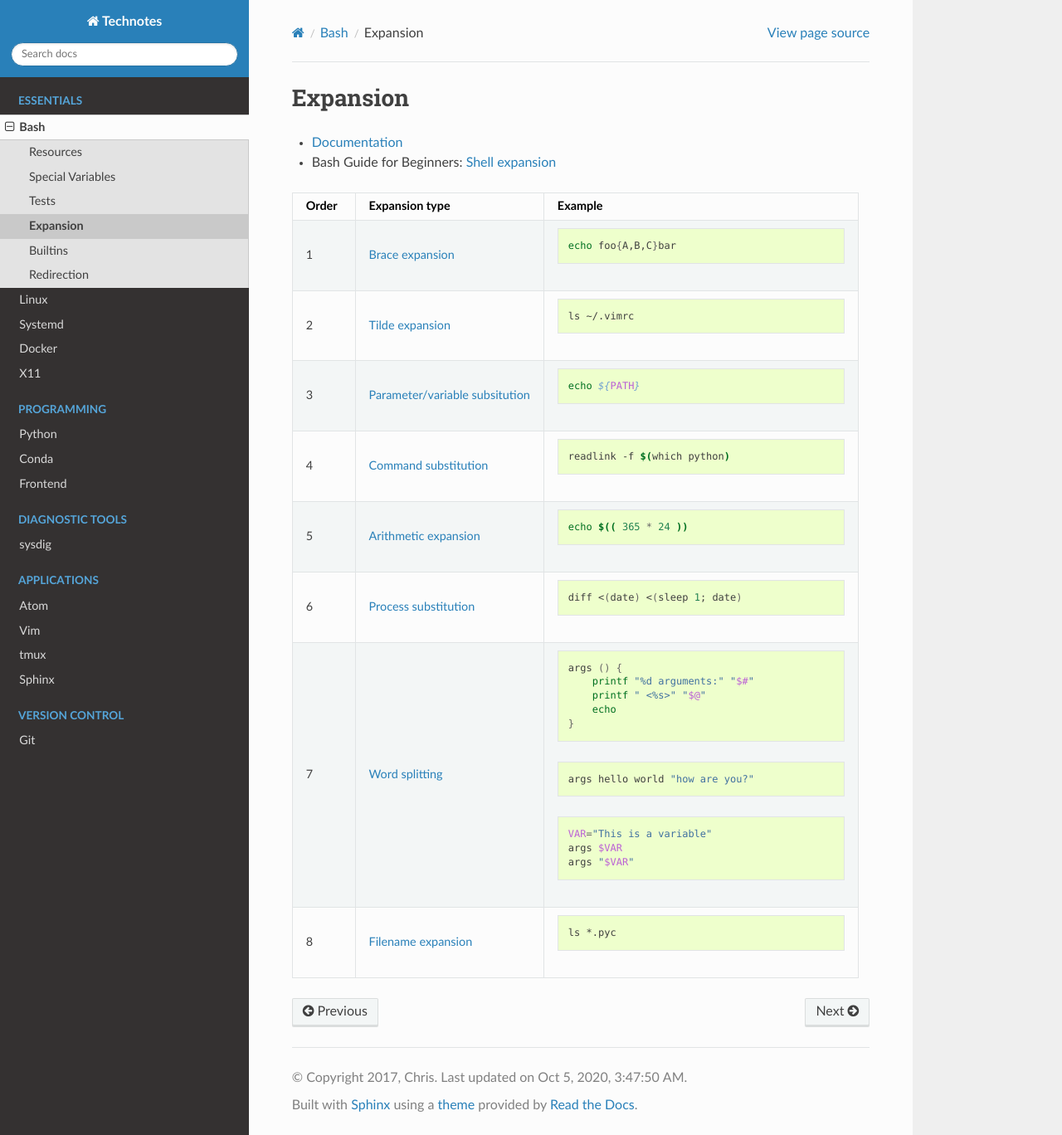
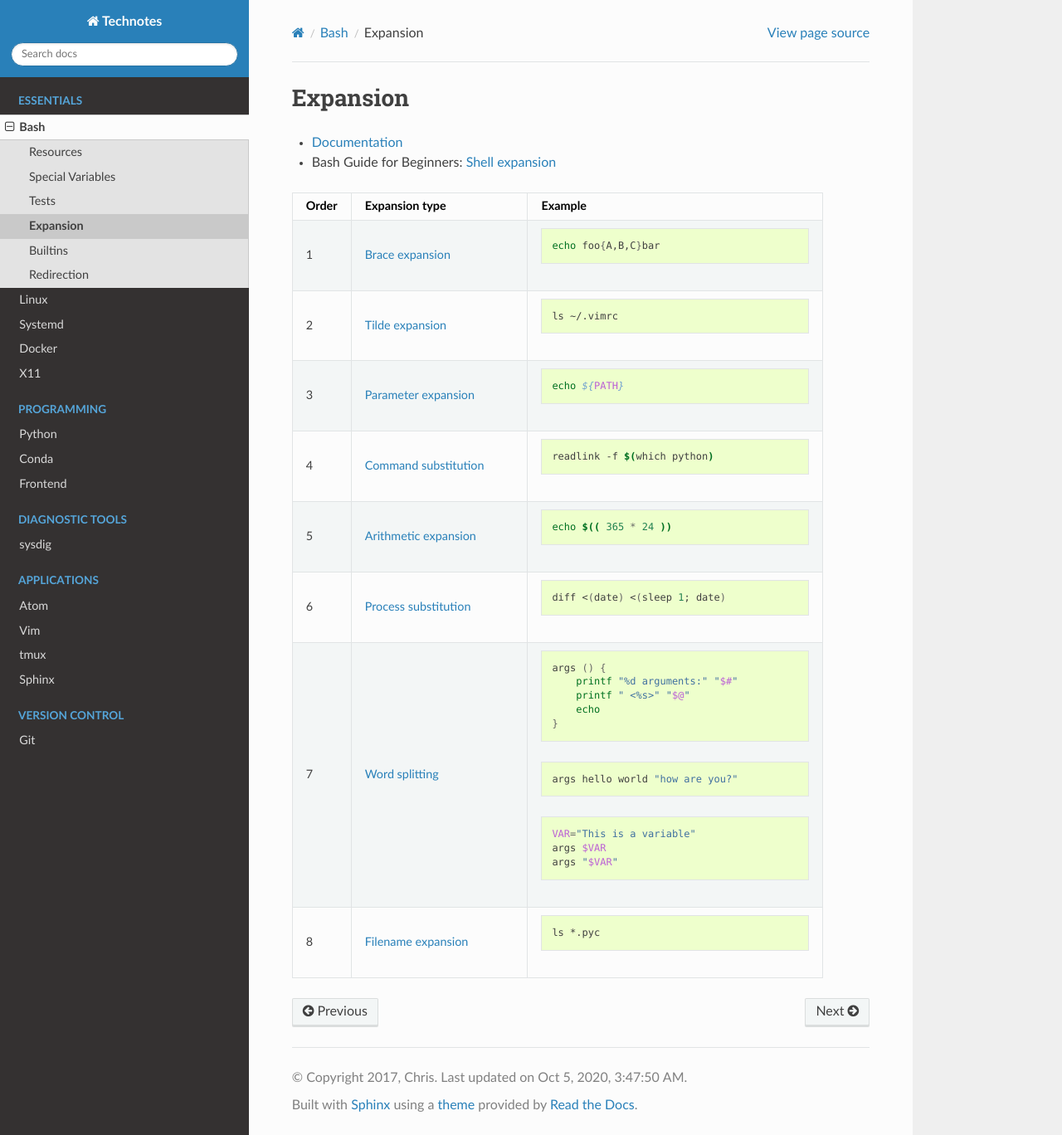
Before and after one commit to heterotopian/technotes, a Sphinx documentation site: the page built from source/bash/expansion.rst, in a window 1280 px wide and 1368 px high. Shown: the whole window at 83% size. Built offline with Sphinx 7.4.7 and the Read the Docs theme 2.0.0, drawn with Linux system fonts in a browser that asks for light colours.

Commit message:
Change item name

```diff
--- a/source/bash/expansion.rst
+++ b/source/bash/expansion.rst
@@ -29,7 +29,7 @@ Expansion
             ls ~/.vimrc
 
     * - 3
-      - `Parameter/variable subsitution`_
+      - `Parameter expansion`_
       - ::
 
             echo ${PATH}
@@ -82,7 +82,7 @@ Expansion
 
 .. _Brace expansion: https://www.gnu.org/software/bash/manual/html_node/Brace-Expansion.html
 .. _Tilde expansion: https://www.gnu.org/software/bash/manual/html_node/Tilde-Expansion.html
-.. _Parameter/variable subsitution: https://www.gnu.org/software/bash/manual/html_node/Shell-Parameter-Expansion.html
+.. _Parameter expansion: https://www.gnu.org/software/bash/manual/html_node/Shell-Parameter-Expansion.html
 .. _Command substitution: https://www.gnu.org/software/bash/manual/html_node/Command-Substitution.html
 .. _Arithmetic expansion: https://www.gnu.org/software/bash/manual/html_node/Arithmetic-Expansion.html
 .. _Process substitution: https://www.gnu.org/software/bash/manual/html_node/Process-Substitution.html
```
